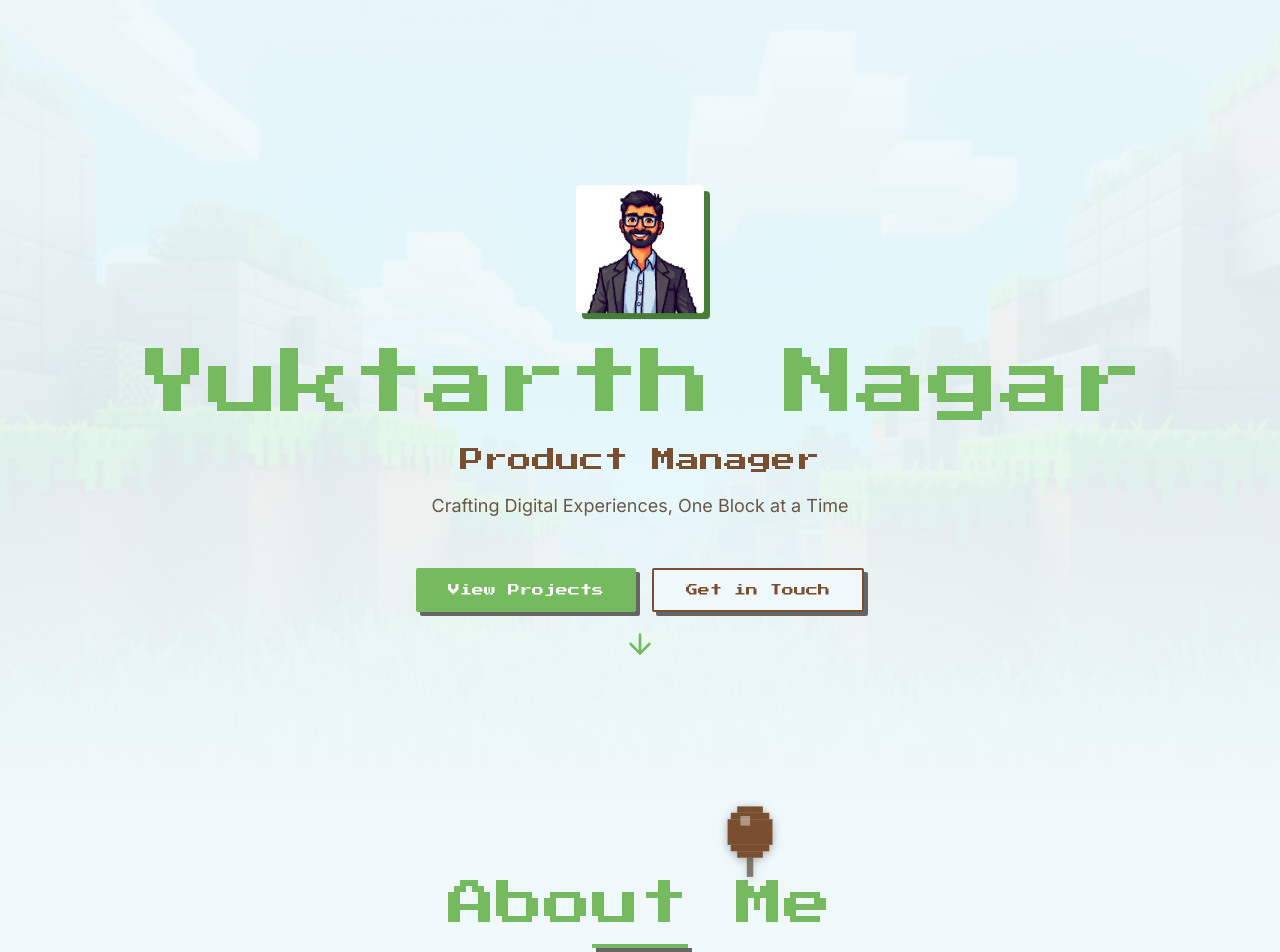
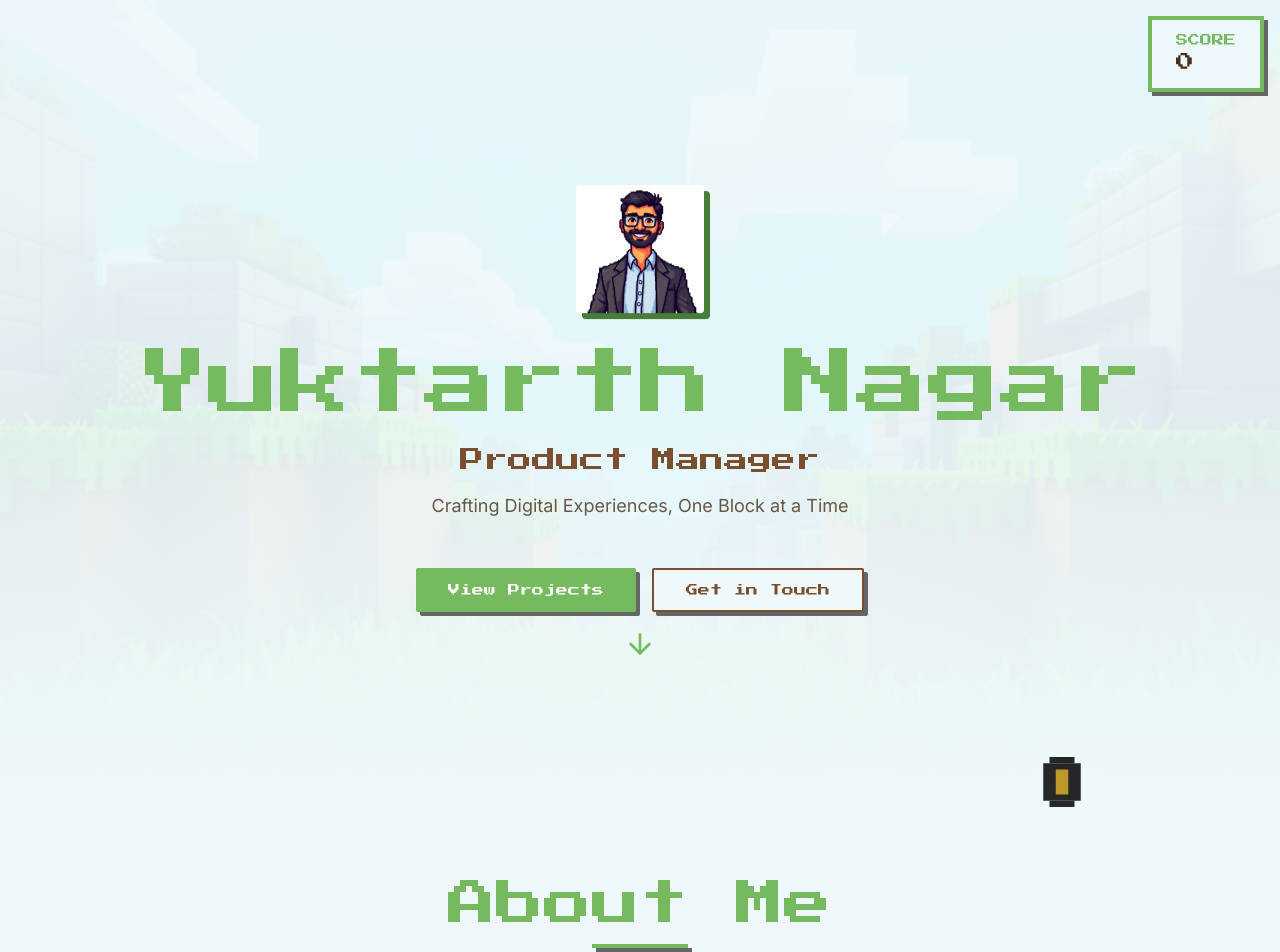
Before and after one commit to yuktarth123/blockcraft-portfolio, a React (Vite) app: page / in a window 1280 px wide. Shown: the top 952 px of the page. Built offline with nearby package versions, Linux system fonts and the light colour scheme; the HTML template or start-up script is replaced by a standard one.

Commit message:
Refactor: Implement Mario-themed collectibles

```diff
--- a/src/components/FloatingBalloons.tsx
+++ b/src/components/FloatingBalloons.tsx
@@ -1,104 +1,264 @@
 import { useEffect, useState } from "react";
 
-interface Balloon {
+interface Collectible {
   id: number;
   x: number;
   y: number;
-  color: string;
+  type: "coin" | "star" | "mushroom" | "mystery";
   size: number;
   speed: number;
 }
 
-const COLORS = [
-  "hsl(var(--primary))",
-  "hsl(var(--secondary))",
-  "hsl(var(--accent))",
-  "hsl(var(--minecraft-red))",
-  "hsl(var(--minecraft-blue))",
-  "hsl(var(--minecraft-yellow))",
+interface Particle {
+  id: number;
+  x: number;
+  y: number;
+  vx: number;
+  vy: number;
+  life: number;
+  color: string;
+}
+
+interface ScorePopup {
+  id: number;
+  x: number;
+  y: number;
+  score: number;
+  life: number;
+}
+
+const COLLECTIBLE_TYPES = [
+  { type: "coin" as const, weight: 40, score: 100 },
+  { type: "star" as const, weight: 15, score: 500 },
+  { type: "mushroom" as const, weight: 20, score: 200 },
+  { type: "mystery" as const, weight: 25, score: 300 },
 ];
 
-const FloatingBalloons = () => {
-  const [balloons, setBalloons] = useState<Balloon[]>([]);
+const MarioCollectibles = () => {
+  const [collectibles, setCollectibles] = useState<Collectible[]>([]);
+  const [particles, setParticles] = useState<Particle[]>([]);
+  const [scorePopups, setScorePopups] = useState<ScorePopup[]>([]);
+  const [totalScore, setTotalScore] = useState(0);
+
+  const getRandomType = () => {
+    const total = COLLECTIBLE_TYPES.reduce((sum, t) => sum + t.weight, 0);
+    let random = Math.random() * total;
+    for (const type of COLLECTIBLE_TYPES) {
+      if (random < type.weight) return type;
+      random -= type.weight;
+    }
+    return COLLECTIBLE_TYPES[0];
+  };
 
   useEffect(() => {
     const interval = setInterval(() => {
-      // Random chance to spawn a balloon
-      if (Math.random() > 0.7 && balloons.length < 15) {
-        const newBalloon: Balloon = {
-          id: Date.now(),
-          x: Math.random() * window.innerWidth,
+      if (Math.random() > 0.6 && collectibles.length < 12) {
+        const typeData = getRandomType();
+        const newCollectible: Collectible = {
+          id: Date.now() + Math.random(),
+          x: Math.random() * (window.innerWidth - 60),
           y: window.innerHeight + 50,
-          color: COLORS[Math.floor(Math.random() * COLORS.length)],
-          size: 40 + Math.random() * 30,
-          speed: 2 + Math.random() * 3,
+          type: typeData.type,
+          size: 50,
+          speed: 1.5 + Math.random() * 2,
         };
-        setBalloons((prev) => [...prev, newBalloon]);
+        setCollectibles((prev) => [...prev, newCollectible]);
       }
-    }, 2000);
+    }, 2500);
 
     return () => clearInterval(interval);
-  }, [balloons.length]);
+  }, [collectibles.length]);
 
   useEffect(() => {
     const animationFrame = setInterval(() => {
-      setBalloons((prev) =>
+      setCollectibles((prev) =>
         prev
-          .map((balloon) => ({
-            ...balloon,
-            y: balloon.y - balloon.speed,
-            x: balloon.x + Math.sin(balloon.y / 50) * 2,
+          .map((collectible) => ({
+            ...collectible,
+            y: collectible.y - collectible.speed,
+            x: collectible.x + Math.sin(collectible.y / 40) * 1.5,
           }))
-          .filter((balloon) => balloon.y > -100)
+          .filter((collectible) => collectible.y > -100)
+      );
+
+      setParticles((prev) =>
+        prev
+          .map((p) => ({
+            ...p,
+            x: p.x + p.vx,
+            y: p.y + p.vy,
+            vy: p.vy + 0.5,
+            life: p.life - 1,
+          }))
+          .filter((p) => p.life > 0)
+      );
+
+      setScorePopups((prev) =>
+        prev
+          .map((s) => ({
+            ...s,
+            y: s.y - 2,
+            life: s.life - 1,
+          }))
+          .filter((s) => s.life > 0)
       );
     }, 50);
 
     return () => clearInterval(animationFrame);
   }, []);
 
-  const popBalloon = (id: number) => {
-    setBalloons((prev) => prev.filter((balloon) => balloon.id !== id));
+  const collectItem = (collectible: Collectible) => {
+    const typeData = COLLECTIBLE_TYPES.find((t) => t.type === collectible.type)!;
+
+    // Remove collectible
+    setCollectibles((prev) => prev.filter((c) => c.id !== collectible.id));
+
+    // Add score
+    setTotalScore((prev) => prev + typeData.score);
+
+    // Create score popup
+    setScorePopups((prev) => [
+      ...prev,
+      {
+        id: Date.now(),
+        x: collectible.x,
+        y: collectible.y,
+        score: typeData.score,
+        life: 60,
+      },
+    ]);
+
+    // Create particle explosion
+    const colors = {
+      coin: "hsl(var(--minecraft-yellow))",
+      star: "hsl(var(--minecraft-yellow))",
+      mushroom: "hsl(var(--minecraft-red))",
+      mystery: "hsl(var(--primary))",
+    };
+
+    const newParticles: Particle[] = Array.from({ length: 12 }, (_, i) => ({
+      id: Date.now() + i,
+      x: collectible.x + collectible.size / 2,
+      y: collectible.y + collectible.size / 2,
+      vx: (Math.random() - 0.5) * 8,
+      vy: (Math.random() - 0.5) * 8 - 2,
+      life: 30 + Math.random() * 20,
+      color: colors[collectible.type],
+    }));
+
+    setParticles((prev) => [...prev, ...newParticles]);
+  };
+
+  const renderCollectible = (collectible: Collectible) => {
+    const size = collectible.size;
+    const pixelSize = size / 8;
+
+    switch (collectible.type) {
+      case "coin":
+        return (
+          <svg viewBox="0 0 8 8" className="w-full h-full">
+            <rect x="2" y="0" width="4" height="1" fill="hsl(var(--minecraft-yellow))" />
+            <rect x="1" y="1" width="6" height="6" fill="hsl(var(--minecraft-yellow))" />
+            <rect x="2" y="7" width="4" height="1" fill="hsl(var(--minecraft-yellow))" />
+            <rect x="3" y="2" width="2" height="4" fill="hsl(45 100% 35%)" />
+          </svg>
+        );
+      case "star":
+        return (
+          <svg viewBox="0 0 8 8" className="w-full h-full">
+            <rect x="3" y="0" width="2" height="1" fill="hsl(var(--minecraft-yellow))" />
+            <rect x="2" y="1" width="4" height="1" fill="hsl(var(--minecraft-yellow))" />
+            <rect x="0" y="2" width="8" height="2" fill="hsl(var(--minecraft-yellow))" />
+            <rect x="1" y="4" width="6" height="2" fill="hsl(var(--minecraft-yellow))" />
+            <rect x="2" y="6" width="4" height="2" fill="hsl(var(--minecraft-yellow))" />
+            <rect x="4" y="2" width="2" height="2" fill="hsl(45 100% 35%)" />
+          </svg>
+        );
+      case "mushroom":
+        return (
+          <svg viewBox="0 0 8 8" className="w-full h-full">
+            <rect x="2" y="0" width="4" height="1" fill="hsl(var(--minecraft-red))" />
+            <rect x="1" y="1" width="6" height="3" fill="hsl(var(--minecraft-red))" />
+            <rect x="2" y="2" width="1" height="1" fill="white" />
+            <rect x="5" y="2" width="1" height="1" fill="white" />
+            <rect x="2" y="4" width="4" height="4" fill="hsl(45 20% 85%)" />
+            <rect x="3" y="5" width="2" height="2" fill="hsl(45 20% 70%)" />
+          </svg>
+        );
+      case "mystery":
+        return (
+          <svg viewBox="0 0 8 8" className="w-full h-full">
+            <rect x="0" y="0" width="8" height="8" fill="hsl(var(--minecraft-yellow))" />
+            <rect x="1" y="1" width="6" height="6" fill="hsl(30 80% 45%)" />
+            <rect x="3" y="2" width="2" height="1" fill="white" />
+            <rect x="3" y="3" width="2" height="1" fill="white" />
+            <rect x="4" y="4" width="1" height="1" fill="white" />
+            <rect x="3" y="5" width="2" height="1" fill="white" />
+          </svg>
+        );
+    }
   };
 
   return (
-    <div className="fixed inset-0 pointer-events-none z-50">
-      {balloons.map((balloon) => (
-        <div
-          key={balloon.id}
-          onClick={() => popBalloon(balloon.id)}
-          className="absolute pointer-events-auto cursor-pointer transition-transform hover:scale-110"
-          style={{
-            left: `${balloon.x}px`,
-            top: `${balloon.y}px`,
-            width: `${balloon.size}px`,
-            height: `${balloon.size * 1.2}px`,
-          }}
-        >
-          {/* Balloon body - 8-bit pixel style */}
-          <div className="relative w-full h-full">
-            <svg
-              viewBox="0 0 20 24"
-              className="w-full h-full drop-shadow-lg"
-              style={{ filter: "drop-shadow(0 2px 4px rgba(0,0,0,0.3))" }}
-            >
-              {/* Main balloon shape in pixel art style */}
-              <rect x="6" y="2" width="8" height="2" fill={balloon.color} />
-              <rect x="4" y="4" width="12" height="2" fill={balloon.color} />
-              <rect x="3" y="6" width="14" height="8" fill={balloon.color} />
-              <rect x="4" y="14" width="12" height="2" fill={balloon.color} />
-              <rect x="6" y="16" width="8" height="2" fill={balloon.color} />
+    <>
+      {/* Score Counter */}
+      <div className="fixed top-4 right-4 z-50 pointer-events-none">
+        <div className="bg-background/90 border-4 border-primary px-6 py-3 block-shadow">
+          <p className="font-pixel text-xs text-primary">SCORE</p>
+          <p className="font-pixel text-lg text-foreground">{totalScore.toLocaleString()}</p>
+        </div>
+      </div>
 
-              {/* Highlight */}
-              <rect x="7" y="5" width="3" height="3" fill="rgba(255,255,255,0.4)" />
+      {/* Collectibles */}
+      <div className="fixed inset-0 pointer-events-none z-40">
+        {collectibles.map((collectible) => (
+          <div
+            key={collectible.id}
+            onClick={() => collectItem(collectible)}
+            className="absolute pointer-events-auto cursor-pointer transition-transform hover:scale-110 animate-pulse"
+            style={{
+              left: `${collectible.x}px`,
+              top: `${collectible.y}px`,
+              width: `${collectible.size}px`,
+              height: `${collectible.size}px`,
+            }}
+          >
+            {renderCollectible(collectible)}
+          </div>
+        ))}
 
-              {/* String */}
-              <rect x="9" y="18" width="2" height="6" fill="hsl(var(--foreground))" opacity="0.6" />
-            </svg>
+        {/* Particles */}
+        {particles.map((particle) => (
+          <div
+            key={particle.id}
+            className="absolute w-2 h-2"
+            style={{
+              left: `${particle.x}px`,
+              top: `${particle.y}px`,
+              backgroundColor: particle.color,
+              opacity: particle.life / 50,
+            }}
+          />
+        ))}
+
+        {/* Score Popups */}
+        {scorePopups.map((popup) => (
+          <div
+            key={popup.id}
+            className="absolute font-pixel text-sm text-primary pointer-events-none"
+            style={{
+              left: `${popup.x}px`,
+              top: `${popup.y}px`,
+              opacity: popup.life / 60,
+              textShadow: "2px 2px 0 hsl(var(--background))",
+            }}
+          >
+            +{popup.score} XP
           </div>
-        </div>
-      ))}
-    </div>
+        ))}
+      </div>
+    </>
   );
 };
 
-export default FloatingBalloons;
+export default MarioCollectibles;
--- a/src/pages/Index.tsx
+++ b/src/pages/Index.tsx
@@ -5,12 +5,12 @@ import WebApps from "@/components/WebApps";
 import Achievements from "@/components/Achievements";
 import Contact from "@/components/Contact";
 import Footer from "@/components/Footer";
-import FloatingBalloons from "@/components/FloatingBalloons";
+import MarioCollectibles from "@/components/FloatingBalloons";
 
 const Index = () => {
   return (
     <main className="min-h-screen">
-      <FloatingBalloons />
+      <MarioCollectibles />
       <Hero />
       <About />
       <Projects />
```
Also changed, not shown: src/integrations/supabase/client.ts (deleted, +0 -17 lines).
